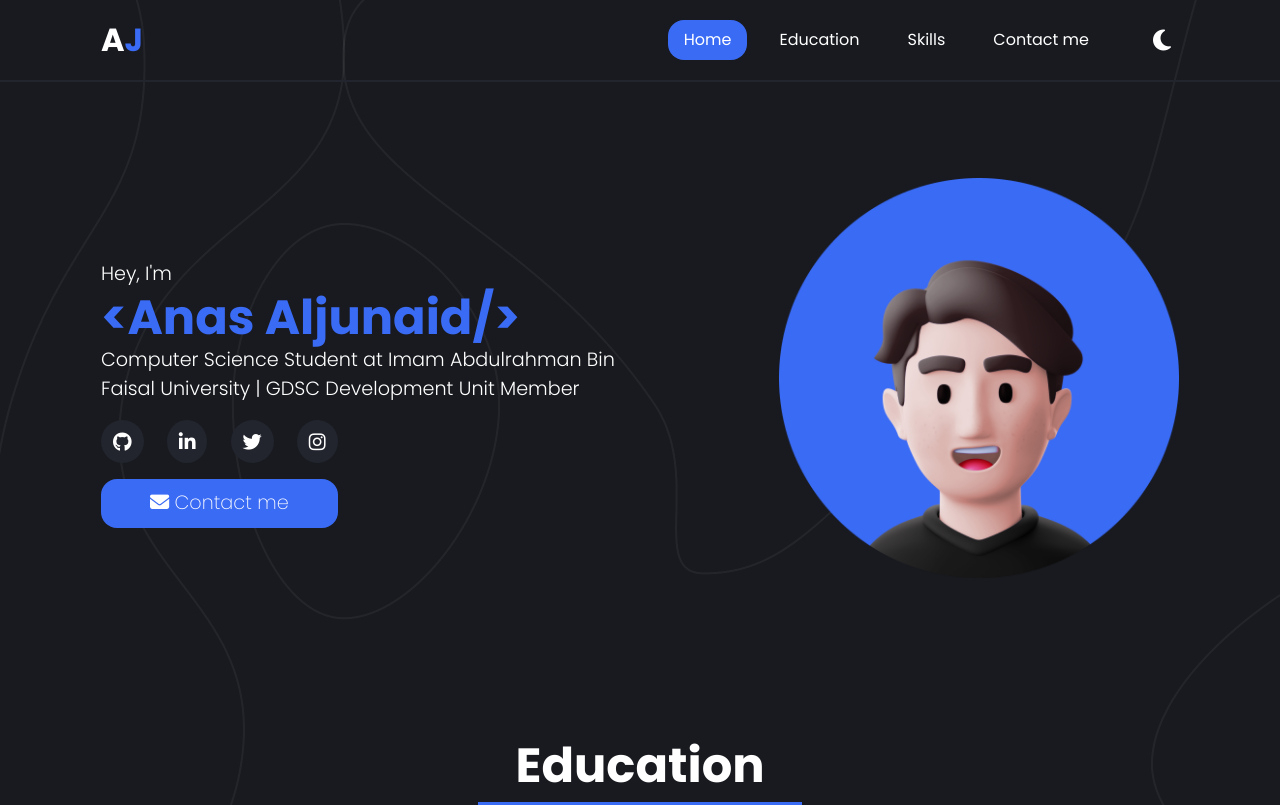
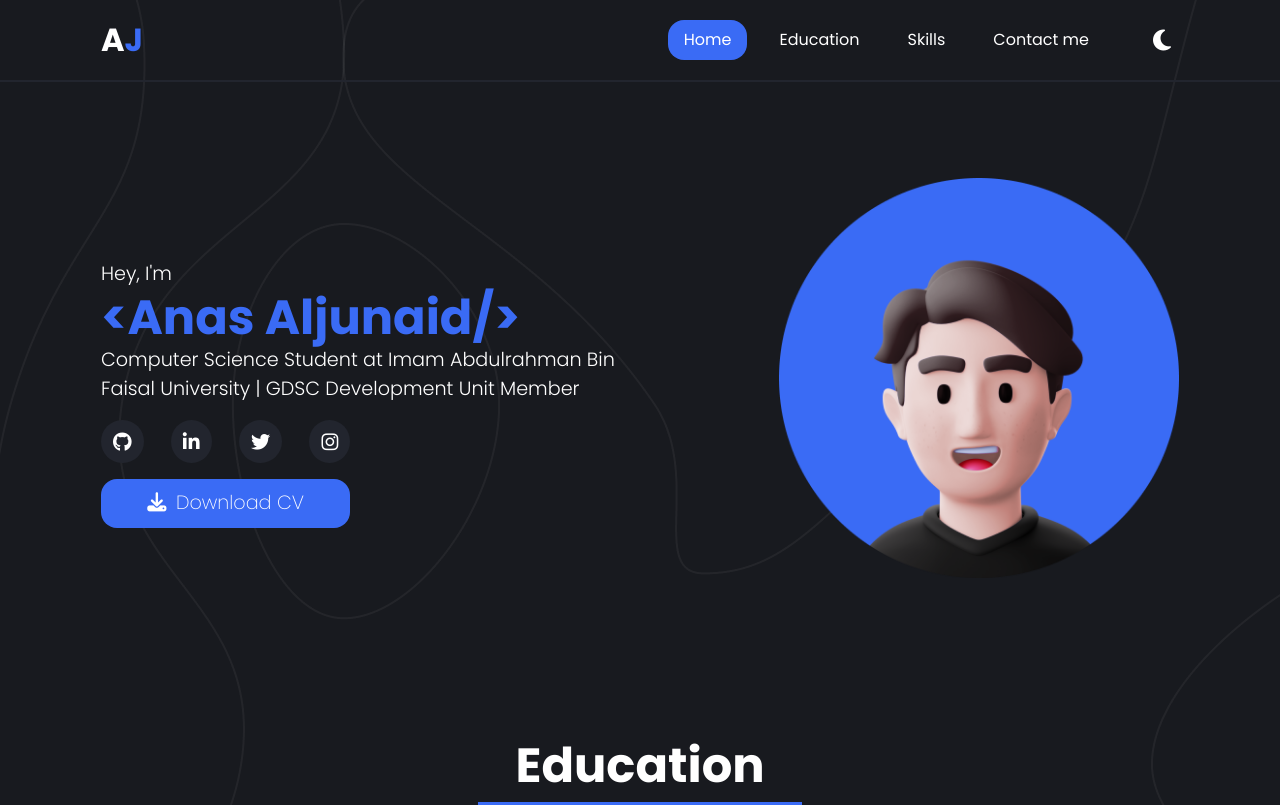
Before and after one commit to MajidRaimi/GDSC-Milestone-One, a plain HTML site: page Anas-Aljunaid/index.html in a window 1280 px wide. Shown: the top 805 px of the page. Drawn offline with Linux system fonts and the light colour scheme.

Commit message:
Added Download CV Button

```diff
--- a/Anas-Aljunaid/css/style.css
+++ b/Anas-Aljunaid/css/style.css
@@ -270,6 +270,9 @@ picture {
   color: #fff;
 }
 
+.contact-me-button i {
+  margin-right: 0.25rem;
+}
 
 @media(min-width: 768px){
 
--- a/Anas-Aljunaid/index.html
+++ b/Anas-Aljunaid/index.html
@@ -97,9 +97,9 @@
                 </a>
               </div>
 
-              <a class = "contact-me-button" href="mailto: aljunaidanas@gmail.com">
-                <i class="fa-solid fa-envelope"></i>
-                Contact me
+              <a class = "contact-me-button" href="https://drive.google.com/file/d/1Pw74_2kx_Q19TNEy7oGh0qYhkX-fuhtm/view?usp=share_link" target="_blank">
+                <i class="fa-solid fa-download"></i>
+                Download CV
               </a>
           </div>
 
```
